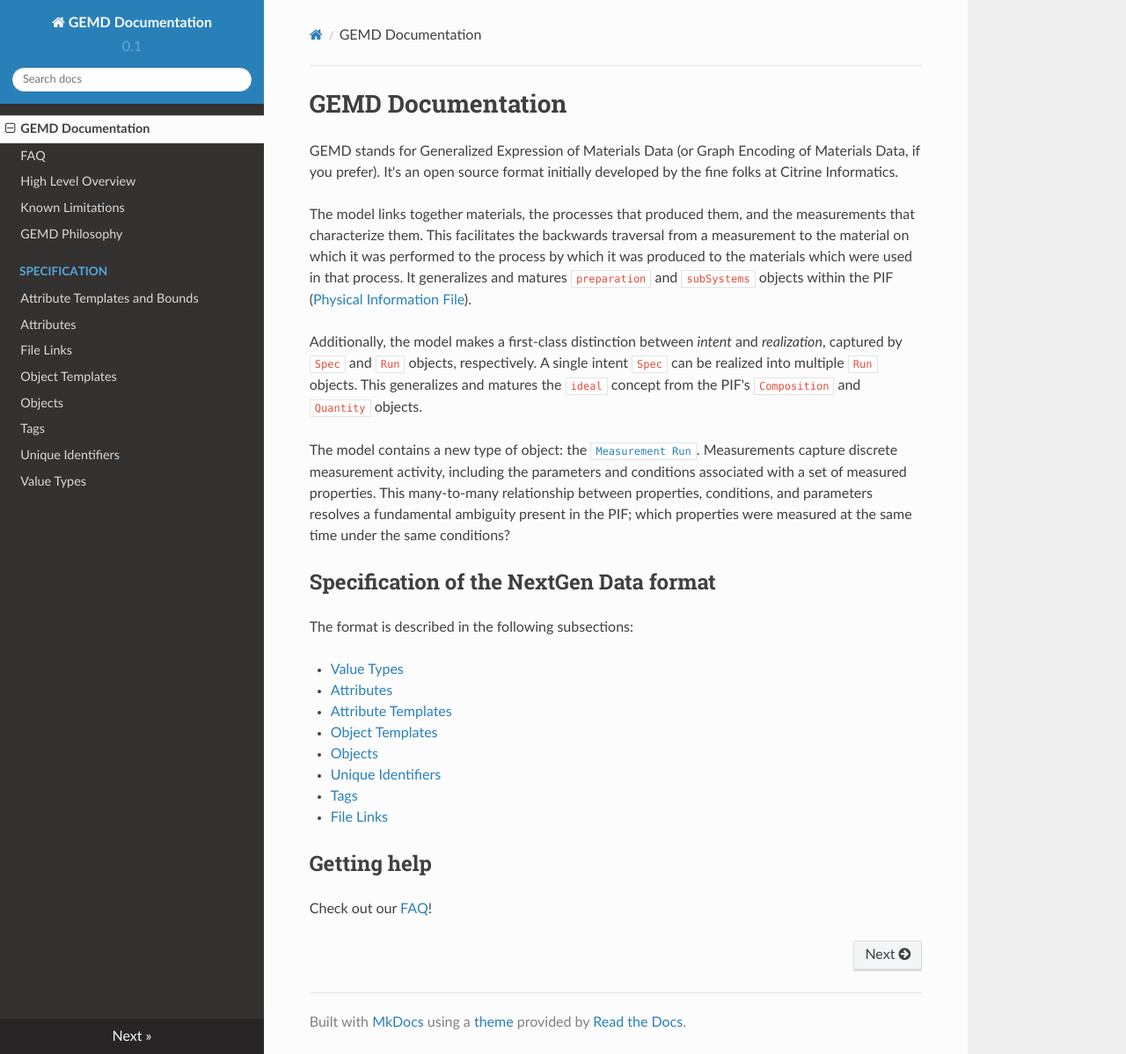
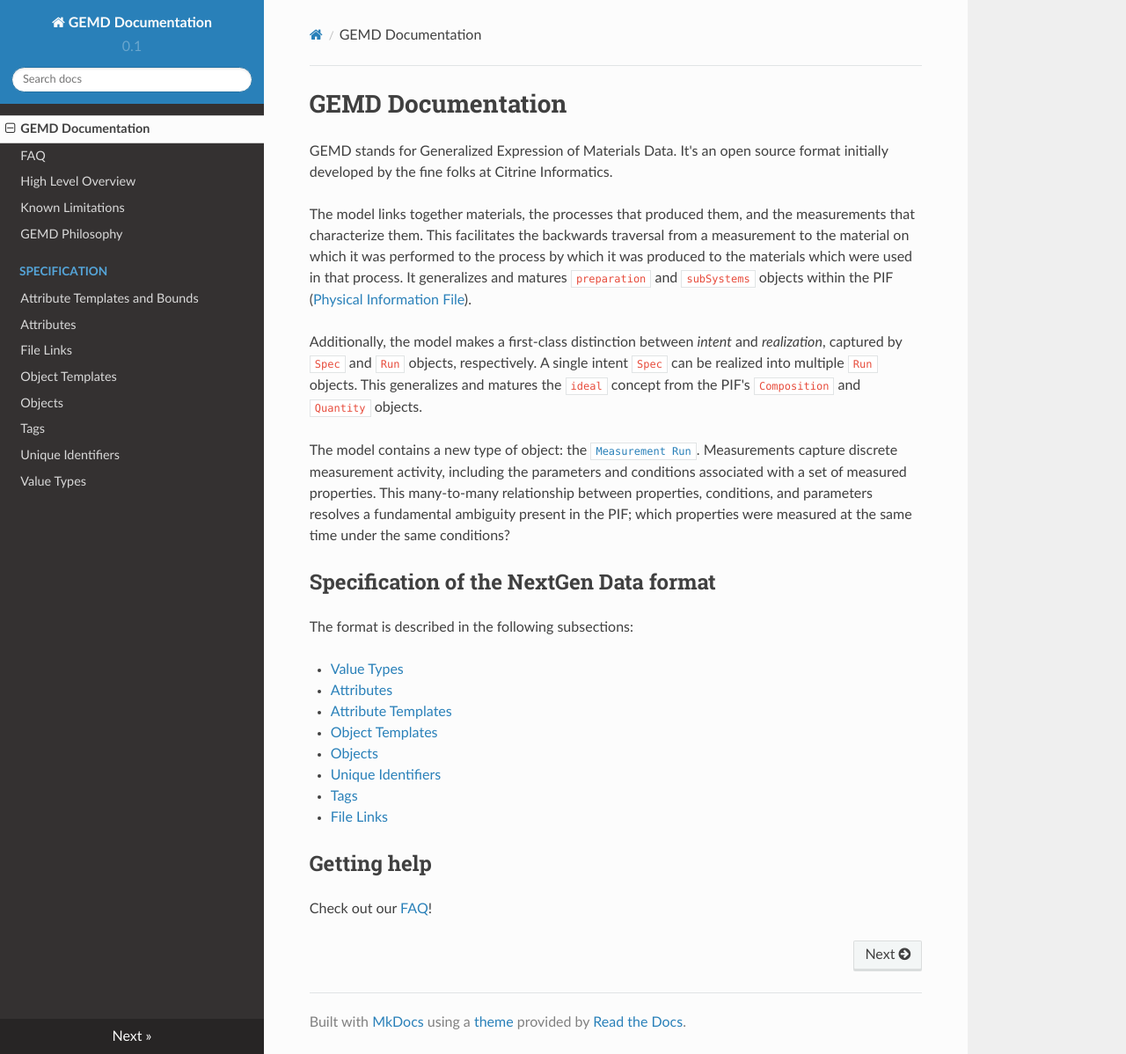
Before and after one commit to CitrineInformatics/gemd-docs, an MkDocs documentation site: the page built from docs/README.md, in a window 1280 px wide and 1198 px high. Shown: the whole window at 88% size. Built offline with MkDocs 1.6.1, drawn with Linux system fonts in a browser that asks for light colours; nearby versions of some CDN libraries.

Commit message:
s/guerilla rebranding//g

```diff
--- a/docs/README.md
+++ b/docs/README.md
@@ -1,6 +1,6 @@
 # GEMD Documentation
 
-GEMD stands for Generalized Expression of Materials Data (or Graph Encoding of Materials Data, if you prefer). It's an open source format initially developed by the fine folks at Citrine Informatics.
+GEMD stands for Generalized Expression of Materials Data. It's an open source format initially developed by the fine folks at Citrine Informatics.
 
 The model links together materials, the processes that produced them, and the measurements that characterize them.
 This facilitates the backwards traversal from a measurement to the material on which it was performed to the process by which it was produced to the materials which were used in that process.
```
Also changed, not shown: README.md (+1 -1 lines), docs/high-level-overview.md (+1 -1 lines).
